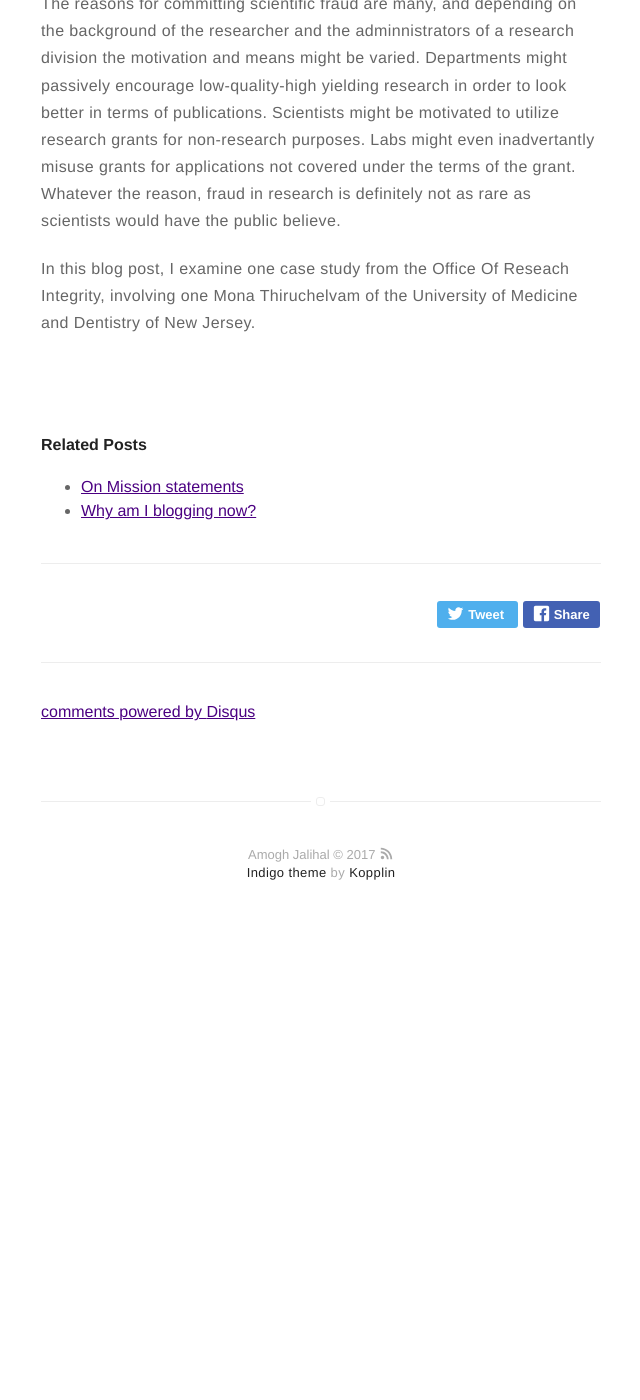
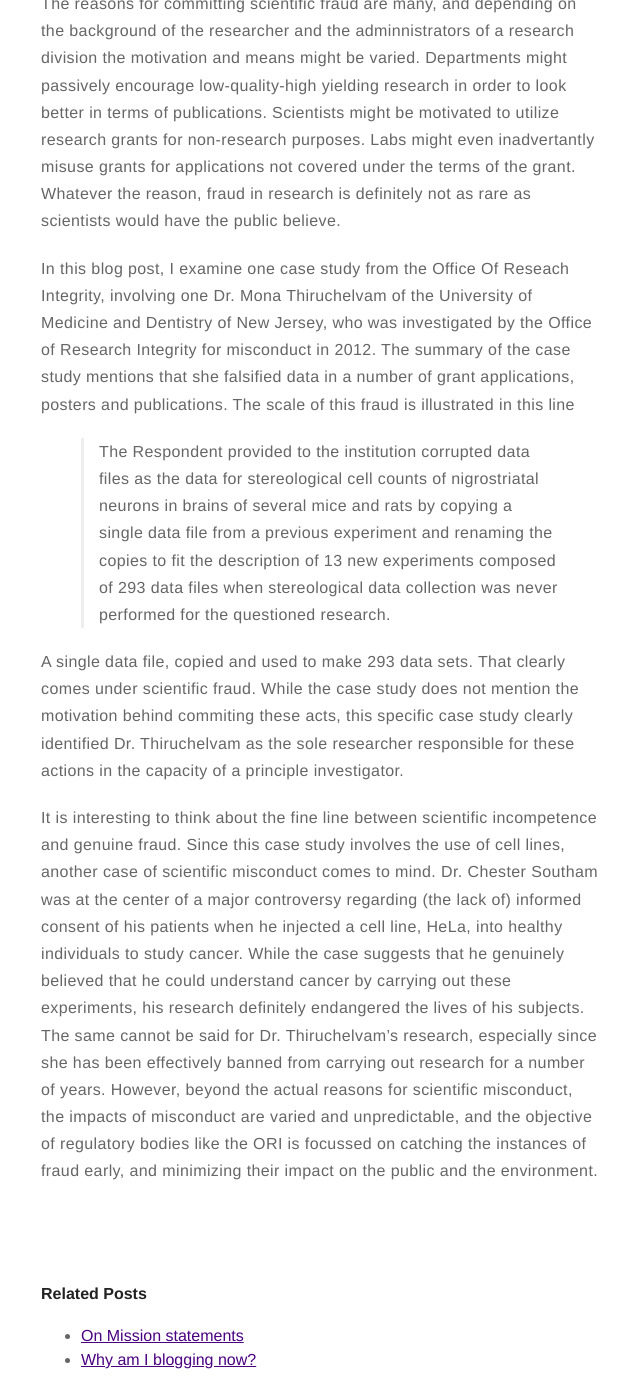
Before and after one commit to amoghpj/amoghpj.github.io, a Jekyll site: the page built from _posts/2017-03-12-scientific-fraud.md, in a window 1280 px wide and 1400 px high, scrolled down 473 px. Shown: the whole window, without its empty margins (319-959 px from the left). Built offline with Jekyll 4.4.1, drawn with Linux system fonts in a browser that asks for light colours; comment, search, counter and statistics services are not loaded; before the commit the page ends 1418 px from its top, so only the background shows below that.

Commit message:
Finished blog post

```diff
--- a/_posts/2017-03-12-scientific-fraud.md
+++ b/_posts/2017-03-12-scientific-fraud.md
@@ -13,4 +13,10 @@ While the guiding mission statements of an institution might be broad and noble
 
 The reasons for committing scientific fraud are many, and depending on the background of the researcher and the adminnistrators of a research division the motivation and means might be varied. Departments might passively encourage low-quality-high yielding research in order to look better in terms of publications. Scientists might be motivated to utilize research grants for non-research purposes. Labs might even inadvertantly misuse grants for applications not covered  under the terms of the grant. Whatever the reason, fraud in research is definitely not as rare as scientists would have the public believe.
 
-In this blog post, I examine one case study from the Office Of Reseach Integrity, involving one Mona Thiruchelvam of the University of Medicine and Dentistry of New Jersey.
+In this blog post, I examine one case study from the Office Of Reseach Integrity, involving one Dr. Mona Thiruchelvam of the University of Medicine and Dentistry of New Jersey, who was investigated by the Office of Research Integrity for misconduct in 2012. The summary of the case study mentions that she falsified data in a number of grant applications, posters and publications. The scale of this fraud is illustrated in this line
+
+> The Respondent provided to the institution corrupted data files as the data for stereological cell counts of nigrostriatal neurons in brains of several mice and rats by copying a single data file from a previous experiment and renaming the copies to fit the description of 13 new experiments composed of 293 data files when stereological data collection was never performed for the questioned research.
+
+A single data file, copied and used to make 293 data sets. That clearly comes under scientific fraud. While the case study does not mention the motivation behind commiting these acts, this specific case study clearly identified Dr. Thiruchelvam as the sole researcher responsible for these actions in the capacity of a principle investigator.
+
+It is interesting to think about the fine line between scientific incompetence and genuine fraud. Since this case study involves the use of cell lines, another case of scientific misconduct comes to mind. Dr. Chester Southam was at the center of a major controversy regarding (the lack of) informed consent of his patients when he injected a cell line, HeLa, into healthy individuals to study cancer. While the case suggests that he genuinely believed that he could understand cancer by carrying out these experiments, his research definitely endangered the lives of his subjects. The same cannot be said for Dr. Thiruchelvam's research, especially since she has been effectively banned from carrying out research for a number of years. However, beyond the actual reasons for scientific misconduct, the impacts of misconduct are varied and unpredictable, and the objective of regulatory bodies like the ORI is focussed on catching the instances of fraud early, and minimizing their impact on the public and the environment.
```
